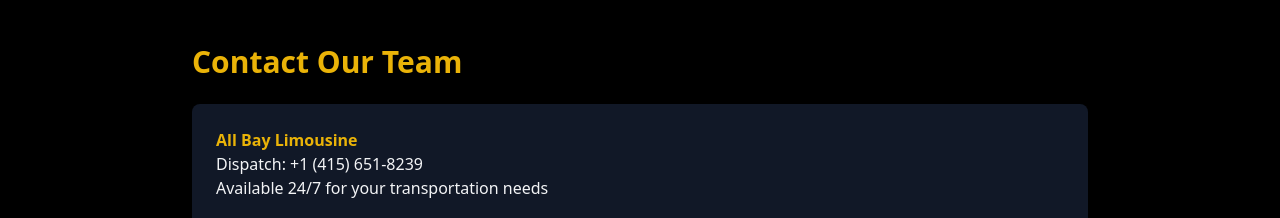
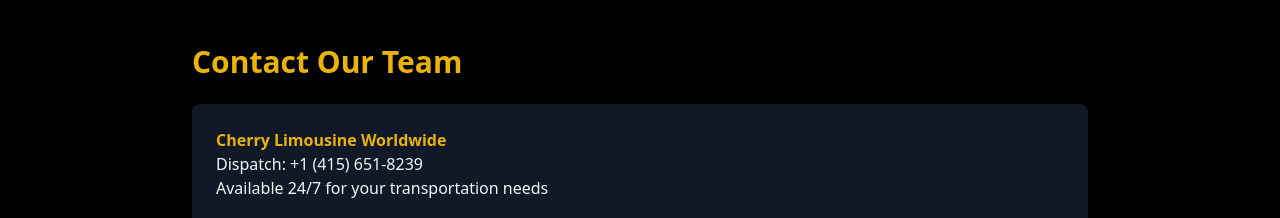
Before and after one commit to meharahmadft6/Cheery-Limousine-Worldwide, a Next.js app: page /policies in a window 1280 px wide. Shown: the part 2440-2658 px from the top of the page. Built offline with nearby package versions, Linux system fonts and the light colour scheme.

Commit message:
Your commit message

```diff
--- a/src/app/policies/page.tsx
+++ b/src/app/policies/page.tsx
@@ -216,7 +216,7 @@
                 Contact Our Team
               </h2>
               <div className="bg-gray-900 p-6 rounded-lg">
-                <p className="font-bold text-yellow-500">All Bay Limousine</p>
+                <p className="font-bold text-yellow-500">Cherry Limousine Worldwide</p>
                 <p>Dispatch: +1 (415) 651-8239</p>
                 <p>Available 24/7 for your transportation needs</p>
                 <p className="mt-4">Policy Effective Date: {new Date().toLocaleDateString()}</p>
```
